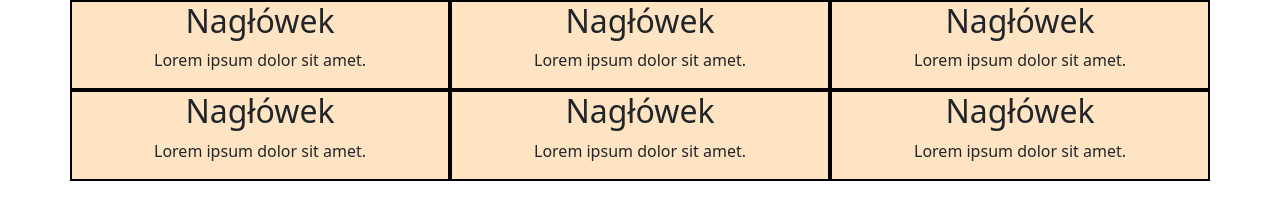
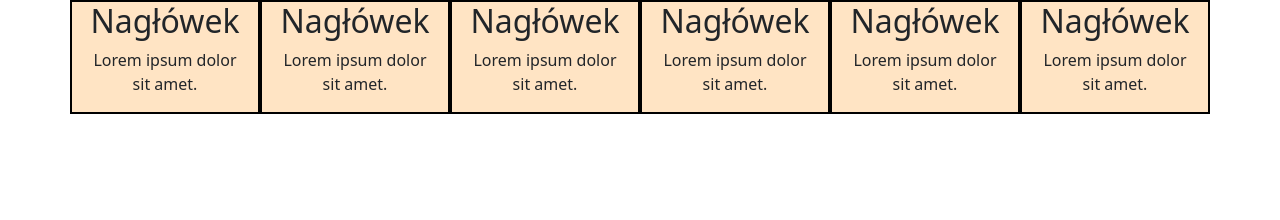
Before and after one commit to Bkasprzyk2077/Zadanie_Bootstrap, a plain HTML site: page index.html in a window 1280 px wide. Drawn offline with nearby package versions, Linux system fonts and the light colour scheme.

Commit message:
xl szerokosci

```diff
--- a/index.html
+++ b/index.html
@@ -10,27 +10,27 @@
 <body>
     <div class="container">
         <div class="row">
-            <article class="col-md-6 col-lg-4">
+            <article class="col-md-6 col-lg-4 col-xl-2">
                 <h2>Nagłówek</h2>
                 <p>Lorem ipsum dolor sit amet.</p>
             </article>
-            <article class="col-md-6 col-lg-4">
+            <article class="col-md-6 col-lg-4 col-xl-2">
                 <h2>Nagłówek</h2>
                 <p>Lorem ipsum dolor sit amet.</p>
             </article>
-            <article class="col-md-6 col-lg-4">
+            <article class="col-md-6 col-lg-4 col-xl-2">
                 <h2>Nagłówek</h2>
                 <p>Lorem ipsum dolor sit amet.</p>
             </article>
-            <article class="col-md-6 col-lg-4">
+            <article class="col-md-6 col-lg-4 col-xl-2">
                 <h2>Nagłówek</h2>
                 <p>Lorem ipsum dolor sit amet.</p>
             </article>
-            <article class="col-md-6 col-lg-4">
+            <article class="col-md-6 col-lg-4 col-xl-2">
                 <h2>Nagłówek</h2>
                 <p>Lorem ipsum dolor sit amet.</p>
             </article>
-            <article class="col-md-6 col-lg-4">
+            <article class="col-md-6 col-lg-4 col-xl-2">
                 <h2>Nagłówek</h2>
                 <p>Lorem ipsum dolor sit amet.</p>
             </article>
```
